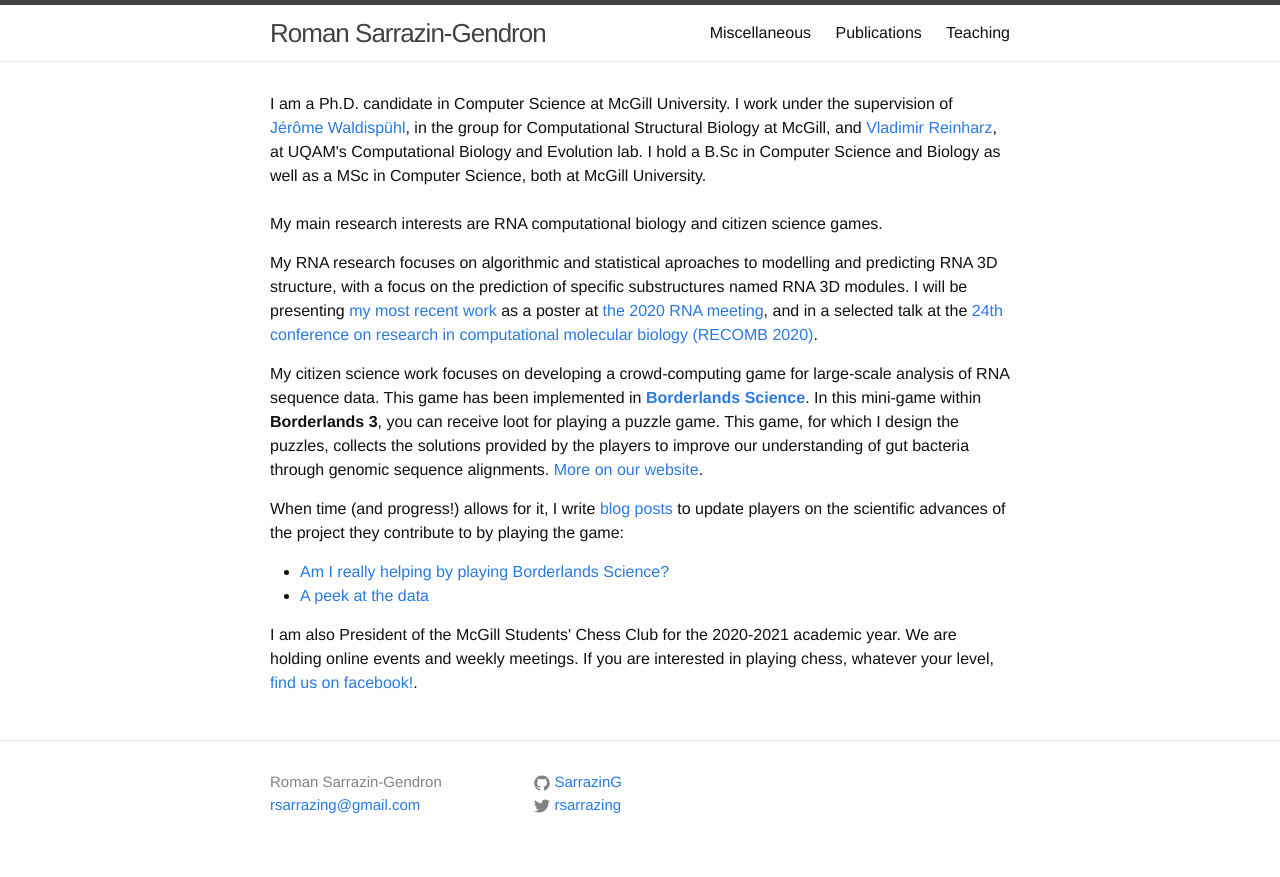
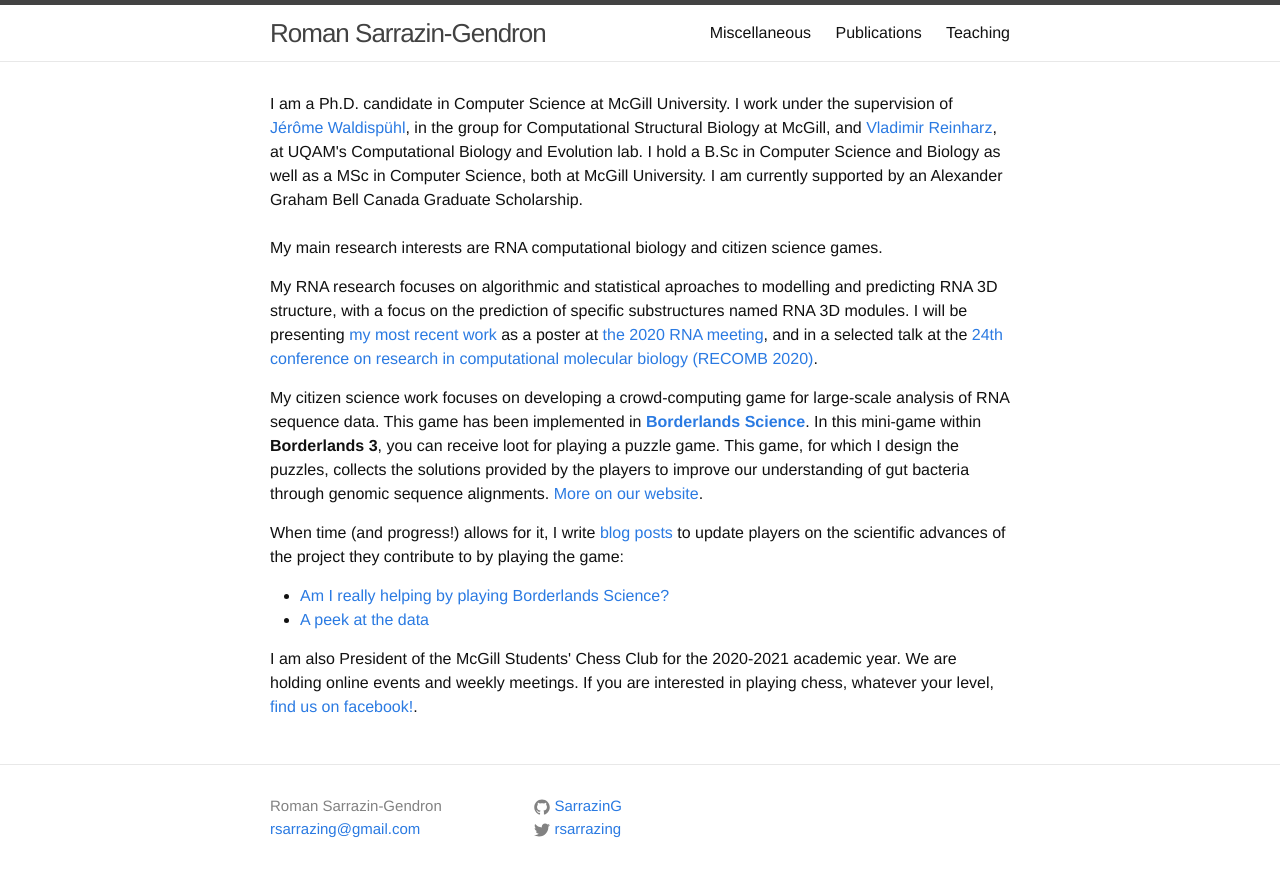
Before and after one commit to SarrazinG/SarrazinG.github.io, a Jekyll site: the page built from index.html, in a window 1280 px wide. Shown: the top 877 px of the page. Built offline with Jekyll 4.4.1, drawn with Linux system fonts in a browser that asks for light colours.

Commit message:
logo update

```diff
--- a/index.html
+++ b/index.html
@@ -4,7 +4,7 @@ layout: default
 
 <div class="home">
 
-I am a Ph.D. candidate in Computer Science at McGill University. I work under the supervision of <a href="http://www.cs.mcgill.ca/~jeromew/" target="_blank">J&eacute;r&ocirc;me Waldisp&uuml;hl</a>, in the group for Computational Structural Biology at McGill, and <a href="http://cbe.uqam.ca/" target="_blank">Vladimir Reinharz</a>, at UQAM's Computational Biology and Evolution lab. I hold a B.Sc in Computer Science and Biology as well as a MSc in Computer Science, both at McGill University. <br><br>
+I am a Ph.D. candidate in Computer Science at McGill University. I work under the supervision of <a href="http://www.cs.mcgill.ca/~jeromew/" target="_blank">J&eacute;r&ocirc;me Waldisp&uuml;hl</a>, in the group for Computational Structural Biology at McGill, and <a href="http://cbe.uqam.ca/" target="_blank">Vladimir Reinharz</a>, at UQAM's Computational Biology and Evolution lab. I hold a B.Sc in Computer Science and Biology as well as a MSc in Computer Science, both at McGill University. I am currently supported by an Alexander Graham Bell Canada Graduate Scholarship. <br><br>
 
 <p>My main research interests are RNA computational biology and citizen science games.</p>
 <p>My RNA research focuses on algorithmic and statistical aproaches to modelling and predicting RNA 3D structure, with a focus on the prediction of specific substructures named RNA 3D modules. I will be presenting <a href="https://www.biorxiv.org/content/10.1101/834762v2">my most recent work</a> as a poster at <a href="https://www2.rnasociety.org/conferences/rna-2020/">the 2020 RNA meeting</a>, and in a selected talk at the <a href="https://www.recomb2020.org/">24th conference on research in computational molecular biology (RECOMB 2020)</a>.</p>
```
Also changed, not shown: favicon.ico.
